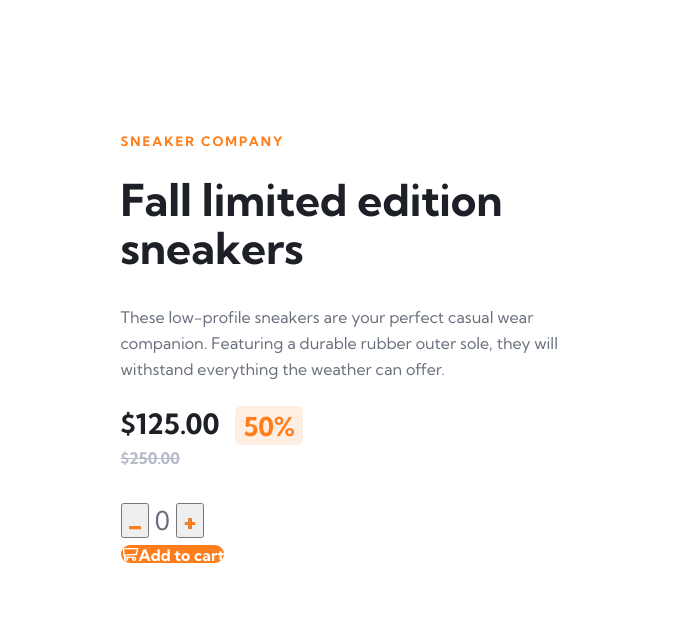
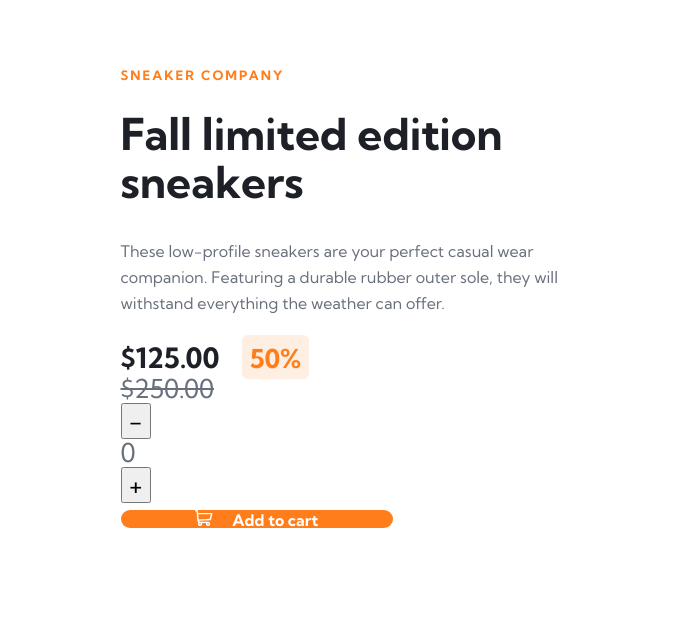
Before and after one commit to Muhammadumar2002/E-commerce, a plain HTML site: page index.html in a window 1280 px wide. Shown: the part 136-770 px from the top of the page, 582-1280 px from the left. Drawn offline with Linux system fonts and the light colour scheme.

```diff
--- a/css/main.css
+++ b/css/main.css
@@ -566,7 +566,6 @@
 .product-page__container {
   display: flex;
   justify-content: space-between;
-  align-items: center;
   max-width: 1045px;
 }
 
@@ -575,14 +574,14 @@
   max-width: 445px;
   margin-right: 48px;
 }
+
+/* PRODUCT-PAGE END  */
+
+/* PRODUCT-PAGE-INFO  */
 .product-info {
   width: 100%;
   max-width: 445px;
 }
-/* PRODUCT-PAGE END  */
-
-/* PRODUCT-PAGE-INFO  */
-
 .product-info__title {
   font-style: normal;
   font-weight: 700;
@@ -614,21 +613,13 @@
   align-items: flex-start;
   margin-bottom: 32px;
 }
-.product-info__sale-pricing {
-}
+
 .product-info__price {
   font-weight: 700;
   font-size: 28px;
   line-height: 35px;
   color: var(--text-color-dark);
 
-}
-.product-info__price-old {
-  font-weight: 700;
-  font-size: 16px;
-  line-height: 26px;
-  text-decoration-line: line-through;
-  color: #B6BCC8;
 }
 .product-info__sale{
   display: inline;
--- a/index.html
+++ b/index.html
@@ -118,33 +118,33 @@
         <!-- PRODUCT-PAGE-INFO -->
         <div class="product-info">
           <h4 class="product-info__title">Sneaker company</h4>
-          <h2 class="product-info__heading">Fall limited edition sneakers</h2>
+          <h1 class="product-info__heading">Fall limited edition sneakers</h1>
           <p class="product-info__text">These low-profile sneakers are your perfect casual wear companion. Featuring a durable rubber outer sole, they will withstand everything the weather can offer.</p>
 
-          <div class="product-info__sale-info">
-            <div class="product-info__sale-pricing">
-              <span class="product-info__price">$125.00</span><br>
-              <span class="product-info__price-old">$250.00</span>
+            <div class="product-info__price-wrapper">
+              <b class="product-info__price">$125.00</b>
+              <span class="product-info__sale">50%</span>
             </div>
-            <div class="product-info__sale">50%</div>
+            <del>$250.00</del>
+            <div class="product-info__cart-action">
+              <div class="product-info__counter-quantity-wrapper">
+                <button class="product-info__quantity-button" type="button" aria-label="Remove 1">-</button>
+                <div class="product-info__quantity">0</div>
+                <button class="product-info__quantity-button" type="button"  aria-label="Add 1">+</button>
+              </div>
+
+              <button class="button button--wide" type="button">
+                <span class="button-inner">
+                  <span class="button__prepend">
+                    <svg class="button-icon" width="18" height="16" fill="none" xmlns="http://www.w3.org/2000/svg"><path fill-rule="evenodd" clip-rule="evenodd" d="M3.09 2.913h13.65c.466 0 .808.44.695.89L15.98 9.63a.717.717 0 0 1-.654.542l-11.457.674c.204.478.679.807 1.224.807h8.006c1.199 0 2.174.975 2.174 2.173A2.176 2.176 0 0 1 13.098 16c-1.502 0-2.557-1.498-2.044-2.913H7.131C7.645 14.504 6.587 16 5.087 16c-1.808 0-2.823-2.092-1.712-3.51-.616-.49-.974-1.207-1.032-1.87L1.56 1.895v.006l-.042-.467H.717A.717.717 0 1 1 .717 0h1.457c.37 0 .68.283.714.653l.203 2.26Zm1.257 10.913a.74.74 0 1 0 1.481-.001.74.74 0 0 0-1.48.001Zm8.751.74a.74.74 0 1 1 .002-1.48.74.74 0 0 1-.002 1.48ZM3.675 9.421l11.04-.65 1.107-4.424H3.219l.456 5.074Z" fill="currentColor"/></svg>
+                  </span>
+                  <span class="button__text">Add to cart</span>
+                </span>
+              </button>
+          </div>
           </div>
 
-          <div class="product-info__button-wrapper">
-            <div class="product-info__counter-button-wrapper">
-              <button class="product-info__button-plus" type="button">
-                <img src="/img/minus.svg" alt="minus logo" width="12" height="4">
-              </button>
-              <span class="counter-viewer">0</span>
-              <button class="product-info__button-" type="button">
-                <img src="/img/plus.svg" alt="minus logo" width="12" height="12">
-              </button>
-            </div>
-            <button class="button button-icon" type="button">
-              <span class="button-inner">
-                <svg width="18" height="16" fill="none" xmlns="http://www.w3.org/2000/svg"><path fill-rule="evenodd" clip-rule="evenodd" d="M3.09 2.913h13.65c.466 0 .808.44.695.89L15.98 9.63a.717.717 0 0 1-.654.542l-11.457.674c.204.478.679.807 1.224.807h8.006c1.199 0 2.174.975 2.174 2.173A2.176 2.176 0 0 1 13.098 16c-1.502 0-2.557-1.498-2.044-2.913H7.131C7.645 14.504 6.587 16 5.087 16c-1.808 0-2.823-2.092-1.712-3.51-.616-.49-.974-1.207-1.032-1.87L1.56 1.895v.006l-.042-.467H.717A.717.717 0 1 1 .717 0h1.457c.37 0 .68.283.714.653l.203 2.26Zm1.257 10.913a.74.74 0 1 0 1.481-.001.74.74 0 0 0-1.48.001Zm8.751.74a.74.74 0 1 1 .002-1.48.74.74 0 0 1-.002 1.48ZM3.675 9.421l11.04-.65 1.107-4.424H3.219l.456 5.074Z" fill="#fff"/></svg>Add to cart
-              </span>
-            </button>
-        </div>
+
       </div>
     </div>
     </div>
```
